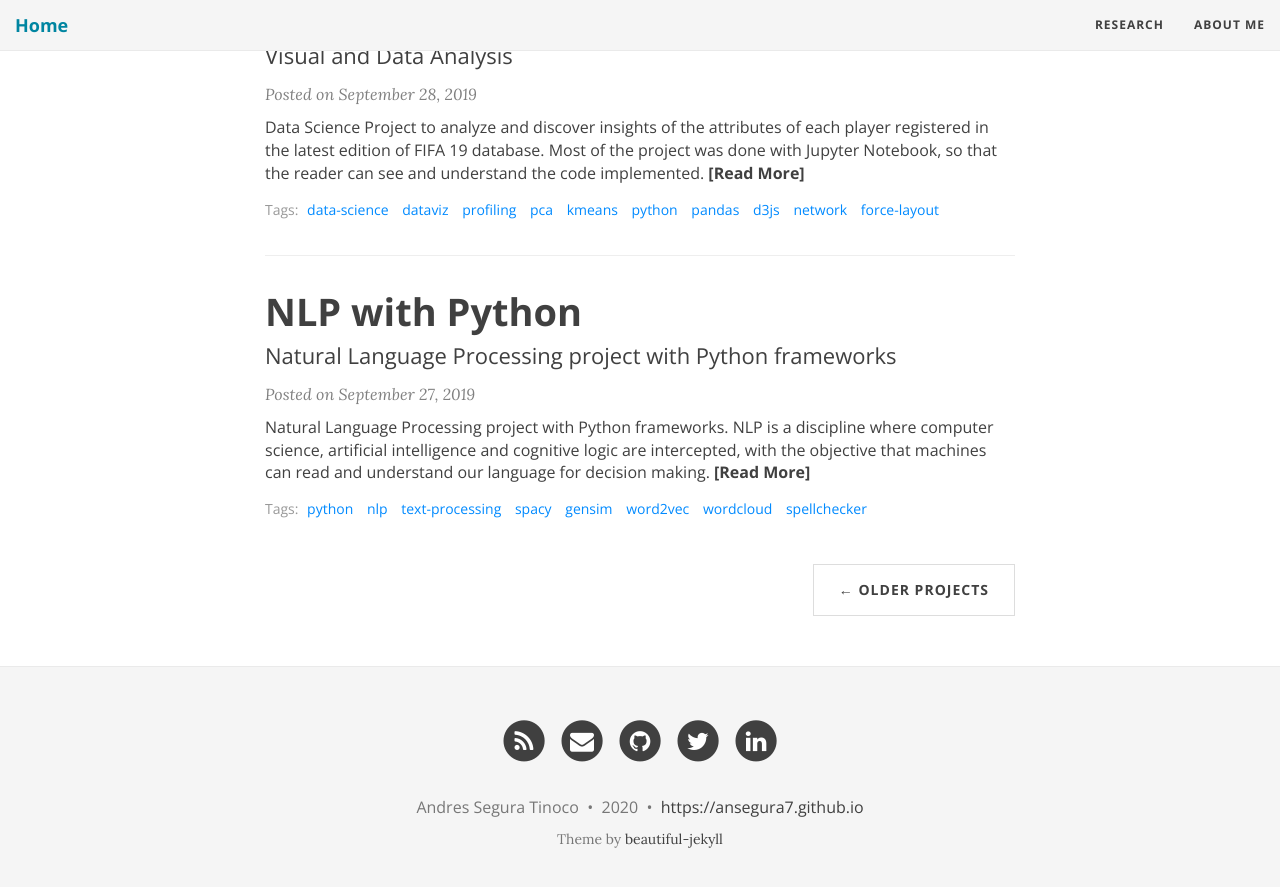
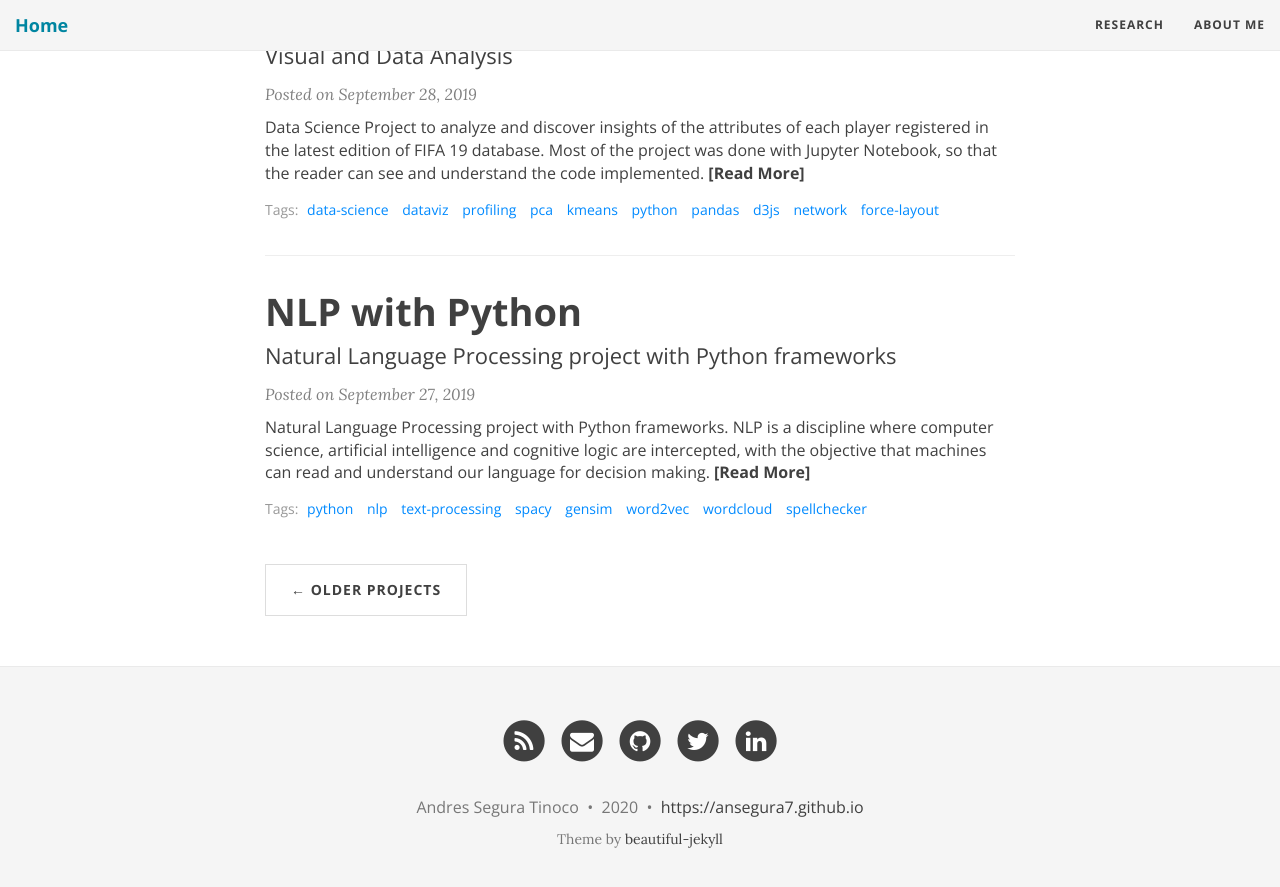
Before and after one commit to ansegura7/ansegura7.github.io, a Jekyll site: the page built from index.html, in a window 1280 px wide and 900 px high, scrolled down 1222 px. Shown: the top 887 px of the window. Built offline with Jekyll 4.4.1, drawn with Linux system fonts in a browser that asks for light colours; nearby versions of some CDN libraries; the list of posts is cut into pages by our own code.

Commit message:
Update Index
The Next and Previous classes were updated.

```diff
--- a/index.html
+++ b/index.html
@@ -58,12 +58,12 @@ use-site-title: true
 {% if paginator.total_pages > 1 %}
 <ul class="pager main-pager">
   {% if paginator.next_page %}
-  <li class="next">
+  <li class="previous">
     <a href="{{ paginator.next_page_path | relative_url }}">&larr; Older Projects</a>
   </li>
   {% endif %}
   {% if paginator.previous_page %}
-  <li class="previous">
+  <li class="next">
     <a href="{{ paginator.previous_page_path | relative_url }}">Newer Projects &rarr;</a>
   </li>
   {% endif %}
```
